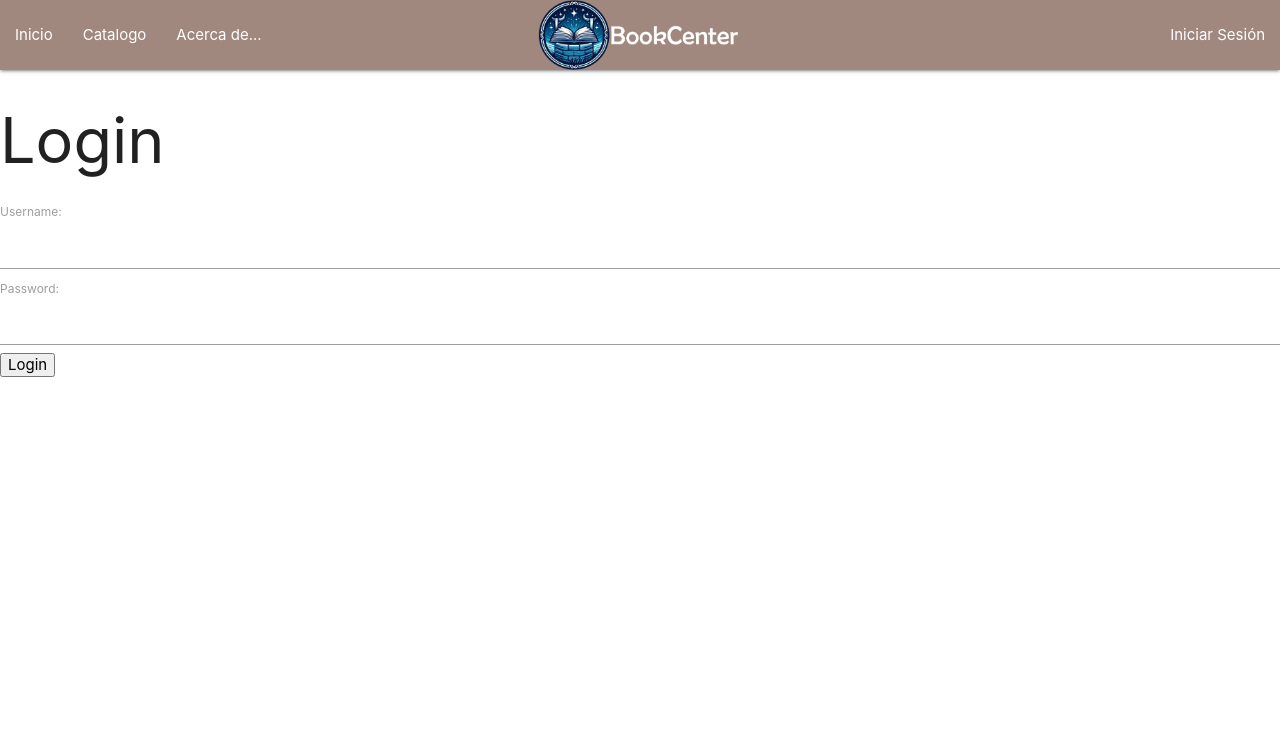
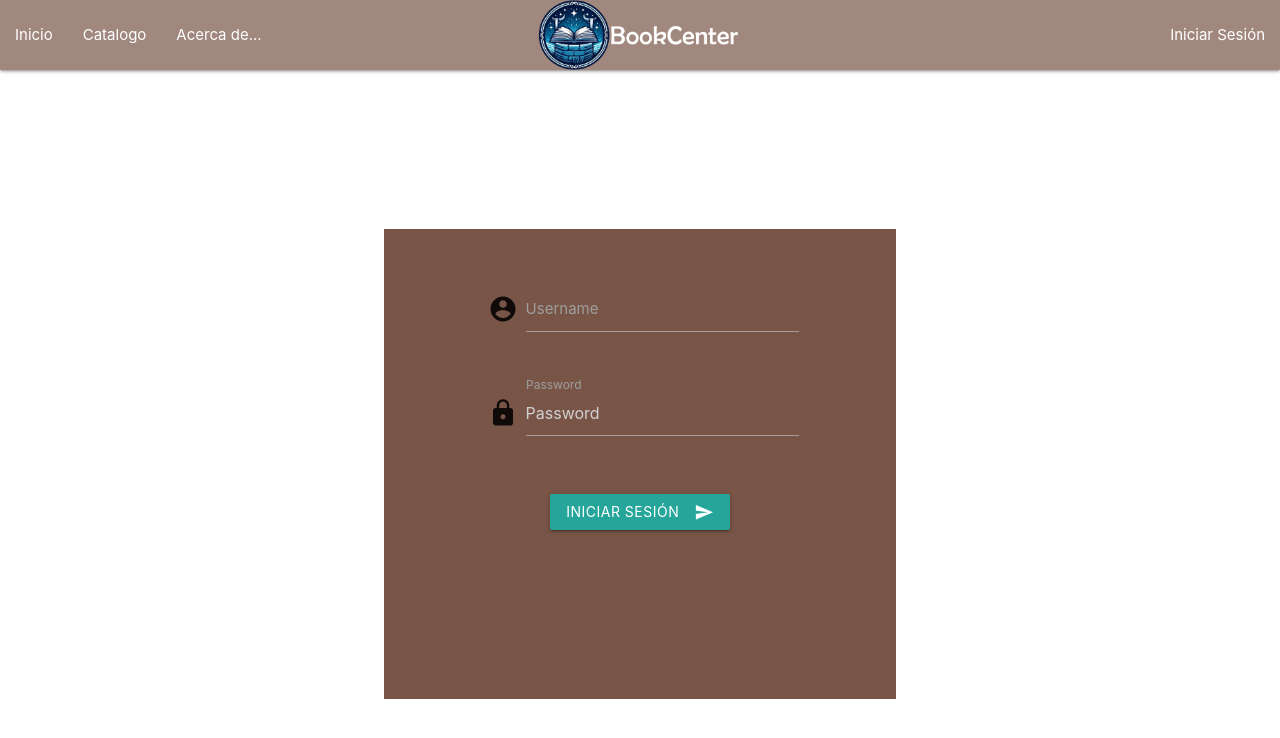
Before and after one commit to CanizalesJose/bookscenterweb, a Vue app: page /login in a window 1280 px wide. Shown: the top 738 px of the page. Built offline with nearby package versions, Linux system fonts and the light colour scheme.

Commit message:
Actualizado

```diff
--- a/package.json
+++ b/package.json
@@ -8,6 +8,7 @@
     "lint": "vue-cli-service lint"
   },
   "dependencies": {
+    "axios": "^1.7.7",
     "core-js": "^3.8.3",
     "vue": "^3.2.13",
     "vue-router": "^4.4.5"
--- a/src/views/HomeView.vue
+++ b/src/views/HomeView.vue
@@ -1,9 +1,52 @@
 <template>
     <div>
         <HeaderComponent/>
-        <h1>Bienvenido a </h1>
-        <p>Texto de prueba en home</p>
-        <br>
+        <div class="section">
+            <div class="container center">
+                <br><br>
+                <h3 class="header">Bienvenido a BookCenter</h3>
+                <br>
+                <div class="divider"></div>
+                <br>
+                <p>
+                    Lorem ipsum dolor sit amet, consectetur adipiscing elit. Nunc diam nisl, tristique non enim ac, ultrices fringilla nibh. Vivamus sodales mi turpis, vel ultrices enim viverra id. Proin pharetra, turpis ut commodo commodo, turpis dui pretium dui, sed interdum sapien neque sed libero. Praesent aliquam risus arcu, vel rhoncus ante porta id. Sed imperdiet mi ut lacus tincidunt tristique. Morbi laoreet nibh sit amet massa elementum, imperdiet porttitor justo aliquam. Nullam vel posuere magna, vitae venenatis orci. Sed finibus, justo vel pellentesque ullamcorper, dui ante imperdiet ex, id pellentesque massa felis eu elit. Donec vel dui posuere sem scelerisque tincidunt bibendum in urna.
+                </p>
+                <p>
+                    Maecenas metus ex, consequat vitae risus egestas, tristique semper purus. Nam facilisis metus sed nisl auctor aliquet. Donec egestas leo ac magna sodales, ac vehicula ipsum malesuada. Vestibulum pellentesque aliquet augue semper elementum. Nulla sit amet cursus tortor, id gravida turpis. Ut eu rhoncus erat, nec tempus tellus. Vestibulum ante ipsum primis in faucibus orci luctus et ultrices posuere cubilia curae; Etiam dictum magna ac felis maximus semper. Curabitur tempus, risus quis sollicitudin luctus, mauris tortor ultrices dui, eget imperdiet leo quam a odio. Nullam quis pellentesque metus. Ut commodo molestie nisl. Vivamus aliquam tristique consequat. Vivamus non massa lobortis, cursus ligula non, aliquam nunc. Duis dictum mi pellentesque nisl pharetra, quis luctus magna fermentum. Nulla semper, sem at consectetur laoreet, nisl dolor luctus ipsum, vitae vehicula mauris velit at nibh.
+                </p>
+
+                <div class="divider"></div>
+                <h5 class="header">Top Lecturas del mes</h5>
+                <div class="carousel">
+                    <a class="carousel-item" href="#1">
+                        <img src="https://encrypted-tbn0.gstatic.com/images?q=tbn:ANd9GcT58P55blSKZmf2_LdBoU7jETl6OiB2sjYy9A&s">
+                    </a>
+
+                    <a class="carousel-item" href="#2">
+                        <img src="https://encrypted-tbn0.gstatic.com/images?q=tbn:ANd9GcT58P55blSKZmf2_LdBoU7jETl6OiB2sjYy9A&s">
+                    </a>
+
+                    <a class="carousel-item" href="#3">
+                        <img src="https://encrypted-tbn0.gstatic.com/images?q=tbn:ANd9GcT58P55blSKZmf2_LdBoU7jETl6OiB2sjYy9A&s">
+                    </a>
+
+                    <a class="carousel-item" href="#4">
+                        <img src="https://encrypted-tbn0.gstatic.com/images?q=tbn:ANd9GcT58P55blSKZmf2_LdBoU7jETl6OiB2sjYy9A&s">
+                    </a>
+
+                    <a class="carousel-item" href="#5">
+                        <img src="https://encrypted-tbn0.gstatic.com/images?q=tbn:ANd9GcT58P55blSKZmf2_LdBoU7jETl6OiB2sjYy9A&s">
+                    </a>
+                </div>
+
+                <p>
+                    Donec in sem in libero viverra molestie. Quisque at massa vehicula, consectetur massa in, facilisis urna. Ut sit amet tristique dui. Aenean fringilla nibh at dui mollis, non pharetra magna convallis. Aliquam et volutpat turpis. In vehicula venenatis nisi vitae volutpat. Cras porttitor ligula vel arcu tincidunt condimentum. Curabitur lacinia viverra elit, non ornare enim pretium vel. Nullam tincidunt arcu vitae metus egestas, ut pulvinar ex feugiat. In at rhoncus odio, et tempus nibh. Aenean at fermentum felis, non cursus elit. Nulla tincidunt nec urna non tincidunt.
+                </p>
+                <p>
+                    Suspendisse risus turpis, faucibus nec tristique at, faucibus nec dolor. Vivamus et ultricies enim, id imperdiet elit. Morbi non tincidunt lectus. Nunc volutpat eros a lorem pellentesque, eleifend porta libero euismod. Vestibulum nec fermentum nisl, id hendrerit erat. Vivamus sed pharetra arcu. Vestibulum ante ipsum primis in faucibus orci luctus et ultrices posuere cubilia curae; Cras tincidunt dignissim ornare. Interdum et malesuada fames ac ante ipsum primis in faucibus. Suspendisse potenti. Praesent vitae dignissim felis. Phasellus odio justo, blandit a iaculis in, convallis vel mauris. Maecenas auctor vel risus in elementum. Fusce ut accumsan nulla. Fusce bibendum justo ac lorem volutpat dictum.
+                </p>
+            </div>
+        </div>
     </div>
 </template>
 
--- a/src/views/LoginView.vue
+++ b/src/views/LoginView.vue
@@ -1,17 +1,107 @@
 <template>
 <div>
     <HeaderComponent></HeaderComponent>
-    <h1>Login</h1>
-    <form>
-        <label for="username">Username:</label>
-        <input type="text" id="username" name="username">
-        <label for="password">Password:</label>
-        <input type="password" id="password" name="password">
-        <button type="submit">Login</button>
-    </form>
+    <!-- Crear un contenedor alineado al centro -->
+    <div class="valign-wrapper loginContainer">
+        <div class="container center-align brown">
+
+            <!-- Generar un renglon centrado -->
+            <div class="row center">
+                <!-- Espacio en blanco de dos columnas para margen -->
+                <div class="col s2"></div>
+
+
+                <!-- Formulario en el centro -->
+                <form class="col s8" action="javascript:void(0);">
+                    <!-- Margen superior del formulario -->
+                    <div class="row"><br></div>
+
+                    <div class="row">
+                        <div class="input-field col s12">
+                            <i class="material-icons prefix">account_circle</i>
+                            <input v-model="username" id="username" name="username" type="text" class="validate" data-length="30" required>
+                            <label for="username">Username</label>
+                        </div>
+                    </div>
+
+                    <div class="row">
+                        <div class="input-field col s12">
+                            <i class="material-icons prefix">lock</i>
+                            <input v-model="password" placeholder="Password" id="password" name="password" type="password" class="validate" data-length="16" required>
+                            <label for="password">Password</label>
+                        </div>
+                    </div>
+
+                    <div class="row">
+                        <div class="input-field col s12">
+                            <button class="btn waves-effect waves-light" @click="valInput">
+                                Iniciar Sesión
+                                <i class="material-icons right">send</i>
+                            </button>
+                        </div>
+                    </div>
+
+                    <!-- Margen inferior del formulario -->
+                    <div class="row"><br></div>
+                </form>
+
+
+                <div class="col s2"></div>
+
+            </div>
+        </div>
+    </div>
 </div>
 </template>
 
 <script setup>
+    /* eslint-disable */
     import HeaderComponent from '@/components/HeaderComponent.vue';
+    import { useRouter } from 'vue-router';
+    import axios from 'axios';
+    import { ref } from 'vue'
+    const router = useRouter();
+
+    const username = ref('');
+    const password = ref('');
+    async function valInput() {
+        if (username.value.length != 0 && password.value.length != 0){
+            try {
+                router.push('/');
+                // let result = await axios.post('http://localhost:5000/api/users/login', {
+                //     username: username.value,
+                //     password: password.value
+                // });
+                // console.log(result);
+            } catch (error) {
+                if (error.response){
+                    console.log(error.response.data.message);
+                    username.value = '';
+                    password.value ='';
+                }
+            }
+        }
+    }
+
 </script>
+
+<style scoped>
+    .loginContainer {
+        padding-top: 5%;
+        padding-bottom: 5%;
+        padding-left: 10%;
+        padding-right: 10%;
+        width: 100%;
+        height: 100%;
+        position: absolute;
+    }
+    .loginContainer .container {
+        width: 50%;
+        height: 70%;
+    }
+
+    .input-field .helper-text {
+        display: block !important;
+    }
+
+</style>
```
Also changed, not shown: 1 other file (tests, documents, lock files or other folders).
